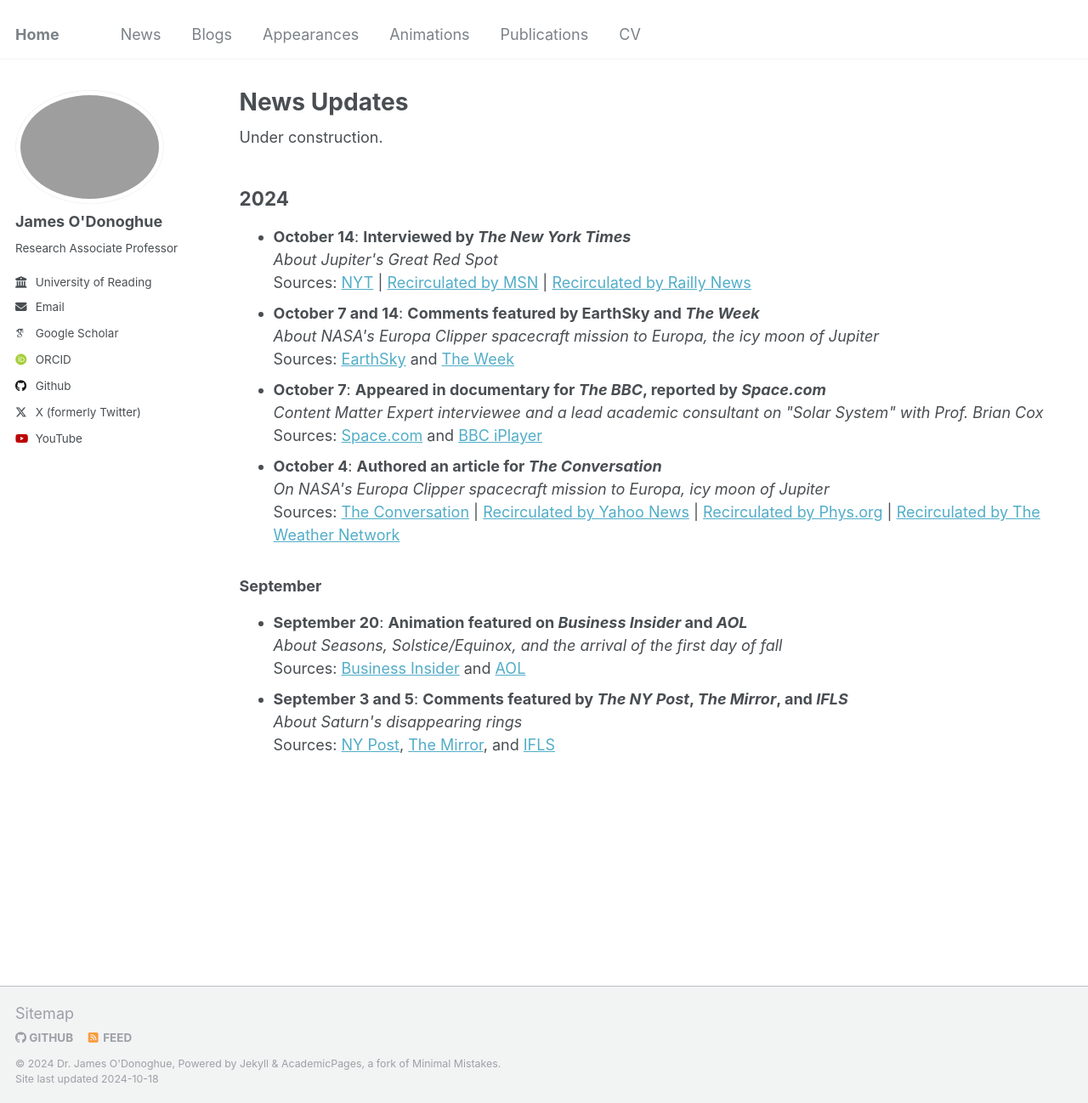
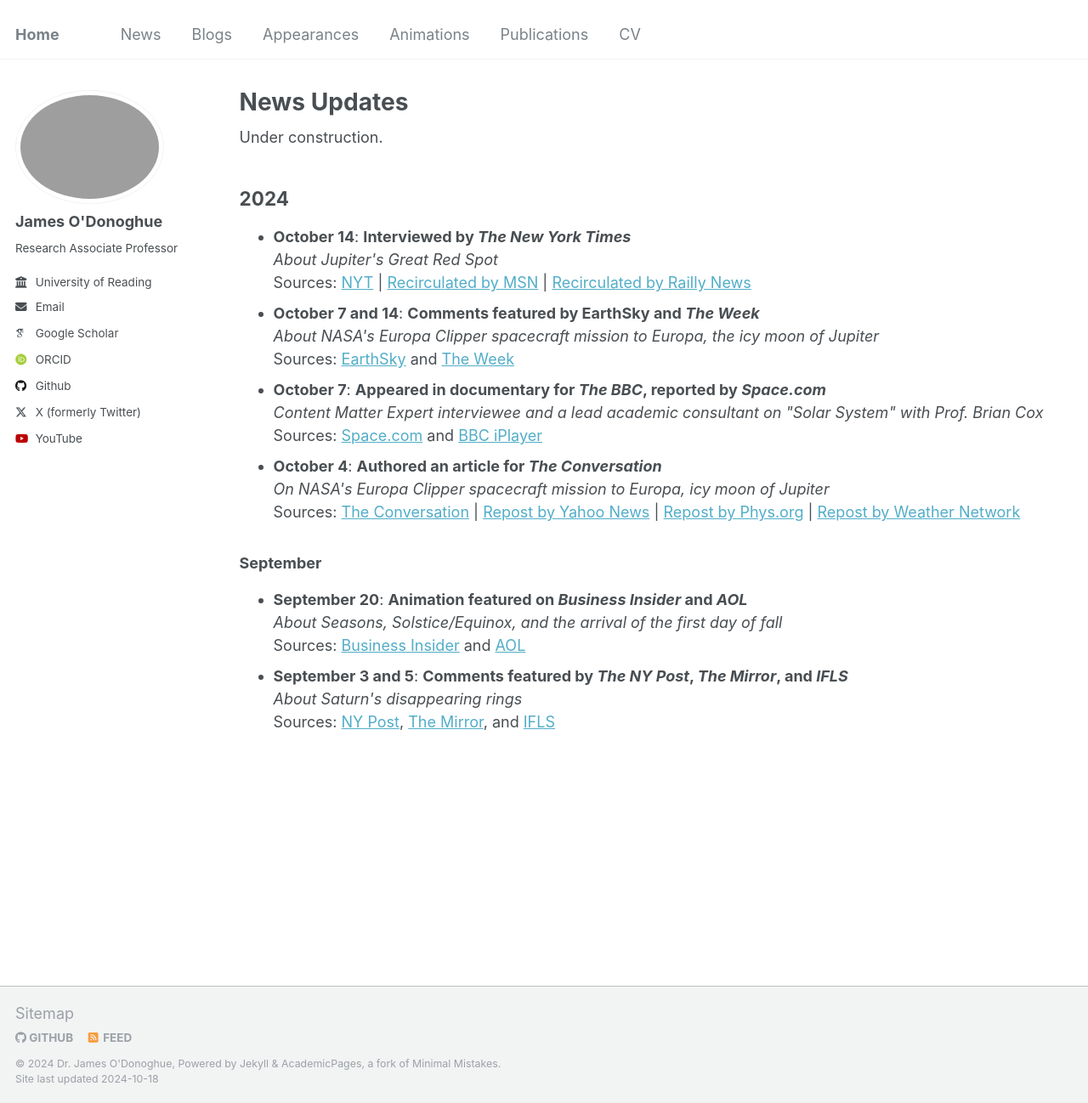
Before and after one commit to odonoghuespace/odonoghuespace.github.io, a Jekyll site: the page built from _pages/news.html, in a window 1280 px wide and 1298 px high. Shown: the whole window at 85% size. Built offline with Jekyll 4.4.1, drawn with Linux system fonts in a browser that asks for light colours; some web fonts are replaced.

Commit message:
Update news.html

```diff
--- a/_pages/news.html
+++ b/_pages/news.html
@@ -26,9 +26,9 @@ Under construction.
   <li><strong>October 4</strong>: <strong>Authored an article for <em>The Conversation</em></strong><br>
     <em>On NASA's Europa Clipper spacecraft mission to Europa, icy moon of Jupiter</em><br>
     Sources: <a href="https://theconversation.com/nasas-europa-clipper-spacecraft-will-investigate-whether-an-icy-moon-of-jupiter-can-support-alien-life-240371">The Conversation</a> |
-    <a href="https://uk.news.yahoo.com/nasa-europa-clipper-spacecraft-investigate-121837639.html">Recirculated by Yahoo News</a> |
-    <a href="https://phys.org/news/2024-10-nasa-europa-clipper-spacecraft-icy.html">Recirculated by Phys.org</a> |
-    <a href="https://www.theweathernetwork.com/en/news/science/space/nasas-europa-clipper-spacecraft-will-investigate-whether-an-icy-moon-of-jupiter-can-support-alien-life">Recirculated by The Weather Network</a>
+    <a href="https://uk.news.yahoo.com/nasa-europa-clipper-spacecraft-investigate-121837639.html">Repost by Yahoo News</a> |
+    <a href="https://phys.org/news/2024-10-nasa-europa-clipper-spacecraft-icy.html">Repost by Phys.org</a> |
+    <a href="https://www.theweathernetwork.com/en/news/science/space/nasas-europa-clipper-spacecraft-will-investigate-whether-an-icy-moon-of-jupiter-can-support-alien-life">Repost by Weather Network</a>
   </li>
 </ul>
 
```
